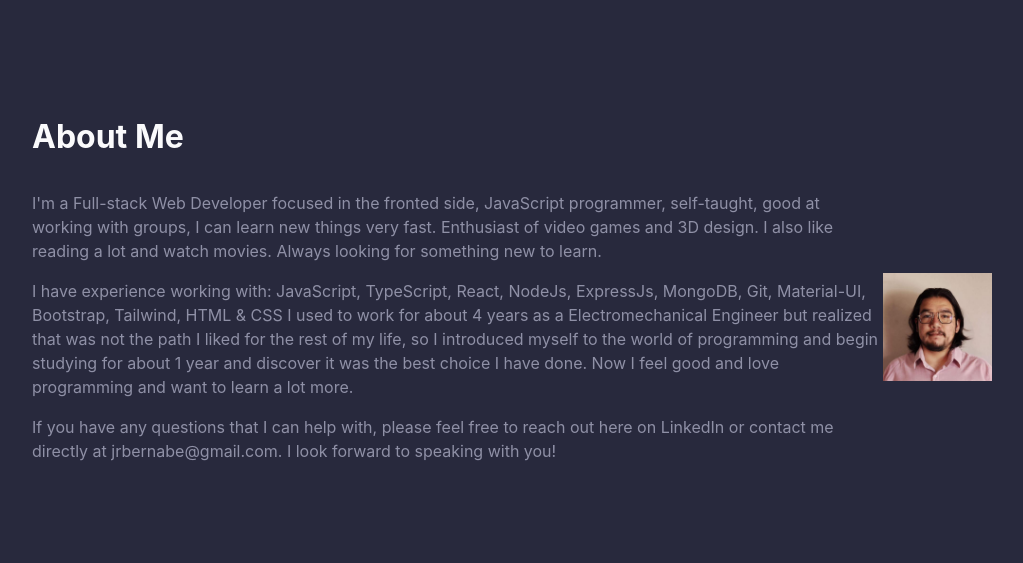
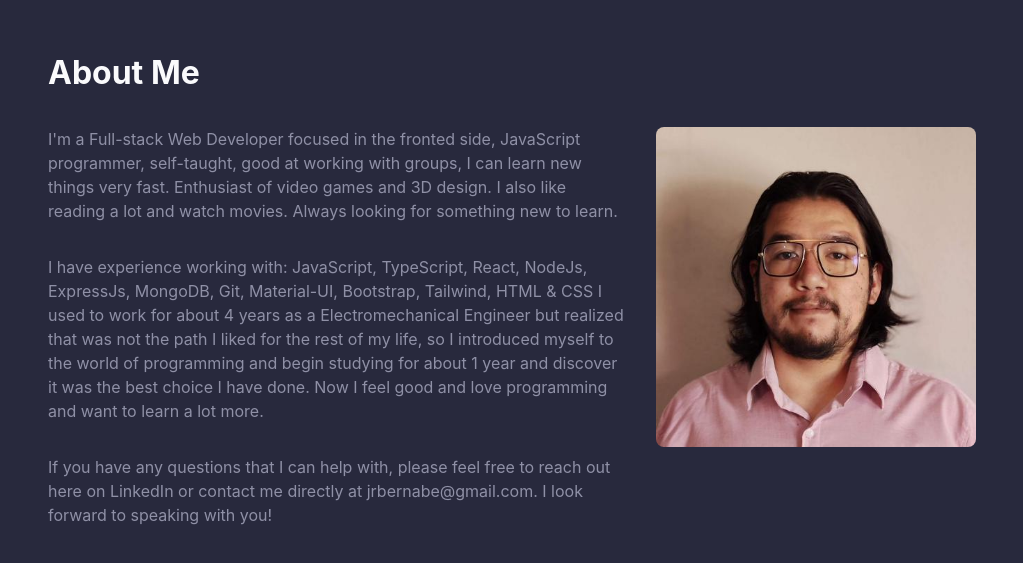
Before and after one commit to Jos017/portfolio-jose-rios, a React (Vite) app: page / in a window 1280 px wide. Shown: the part 911-1474 px from the top of the page, without its empty margins (128-1151 px from the left). Built offline with nearby package versions, Linux system fonts and the light colour scheme.

Commit message:
Fix description and photo position and sizing from About me section

```diff
--- a/src/pages/About.tsx
+++ b/src/pages/About.tsx
@@ -5,8 +5,8 @@ const About = () => {
     <section className="mx-auto flex min-h-screen w-full flex-col justify-center">
       <div className="flex flex-col gap-8">
         <h2>About Me</h2>
-        <div className="flex items-center">
-          <div className="flex flex-col gap-4">
+        <div className="flex h-full w-full flex-wrap justify-center gap-8">
+          <div className="flex max-w-xl flex-col gap-8">
             <p>
               I'm a Full-stack Web Developer focused in the fronted side,
               JavaScript programmer, self-taught, good at working with groups, I
@@ -30,8 +30,12 @@ const About = () => {
               jrbernabe@gmail.com. I look forward to speaking with you!
             </p>
           </div>
-          <div>
-            <img src={profilePic} alt="Profile picture" />
+          <div className="max-w-xs h-fit rounded-lg overflow-hidden">
+            <img
+              className="h-full w-full object-contain object-top"
+              src={profilePic}
+              alt="Profile picture"
+            />
           </div>
         </div>
       </div>
```
